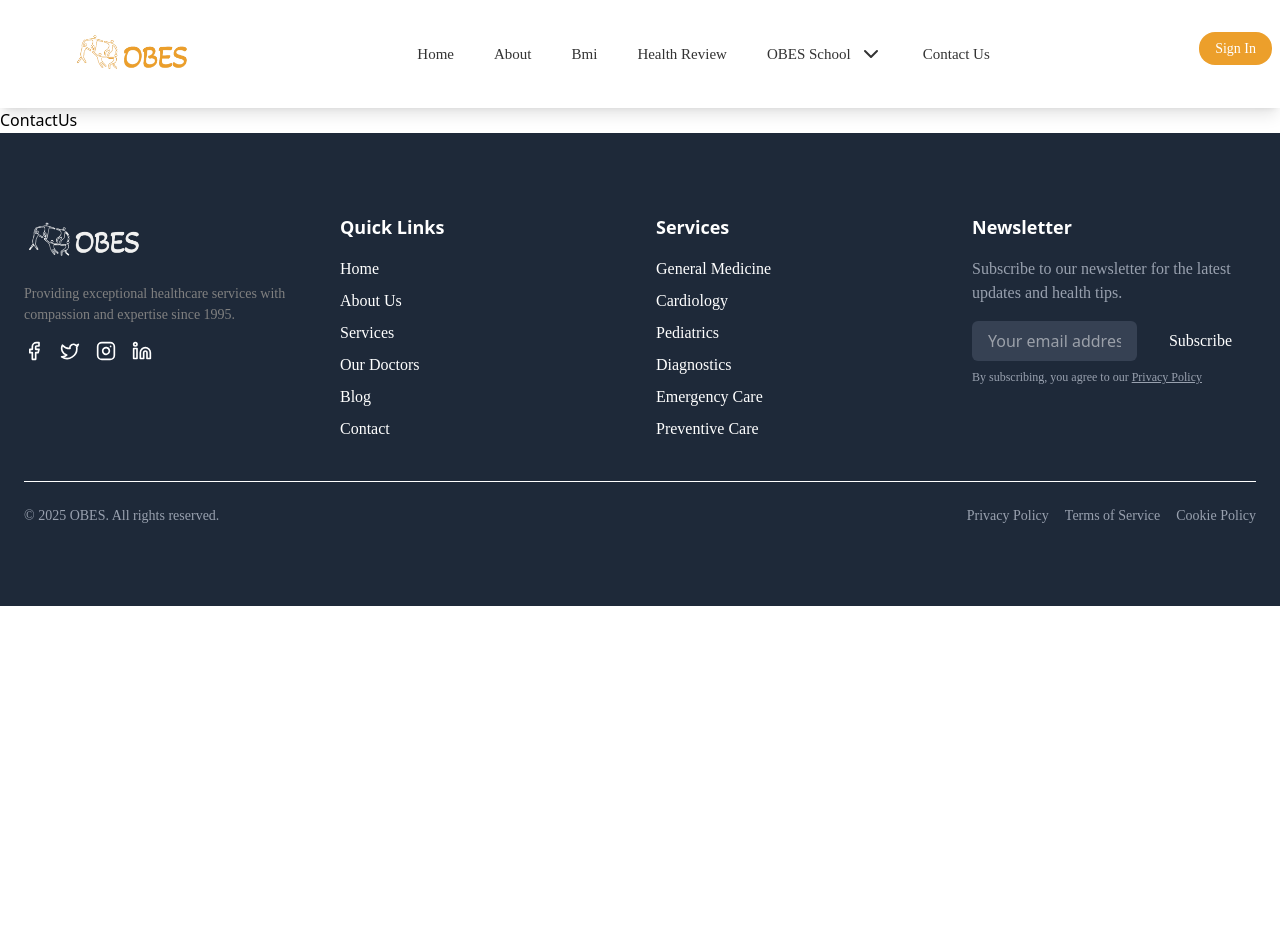
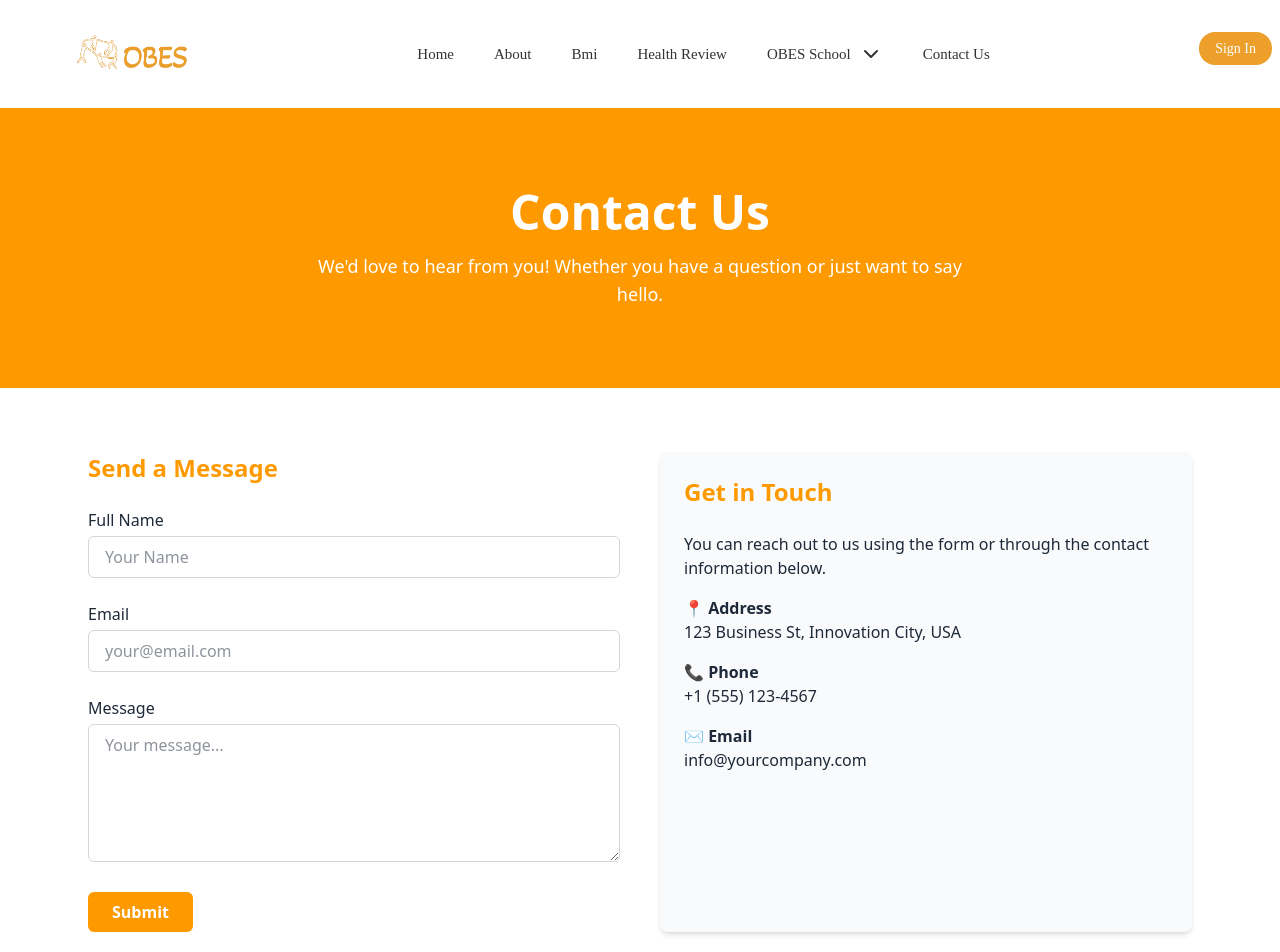
Before and after one commit to MarufaKompass/OBES_user, a React (Vite) app: page /contactUs in a window 1280 px wide. Shown: the top 952 px of the page. Before the commit the page ends 800 px from the top, so only its background shows below. Built offline with nearby package versions, Linux system fonts and the light colour scheme.

Commit message:
contact us

```diff
--- a/src/page/about/About.jsx
+++ b/src/page/about/About.jsx
@@ -1,7 +1,97 @@
 import React from 'react'
 
 export default function About() {
+
+const teamMembers = [
+  {
+    name: 'Alice Johnson',
+    position: 'CEO',
+    image: 'https://randomuser.me/api/portraits/women/44.jpg',
+  },
+  {
+    name: 'Michael Lee',
+    position: 'CTO',
+    image: 'https://randomuser.me/api/portraits/men/46.jpg',
+  },
+  {
+    name: 'Sarah Kim',
+    position: 'Product Manager',
+    image: 'https://randomuser.me/api/portraits/women/48.jpg',
+  },
+  {
+    name: 'David Chen',
+    position: 'Lead Developer',
+    image: 'https://randomuser.me/api/portraits/men/50.jpg',
+  },
+];
+
   return (
-    <div>About</div>
+    <div>
+     <div className="bg-white text-gray-800">
+      {/* Hero Section */}
+      <div className="relative bg-[#FE9A00] text-white py-20 px-6 text-center">
+        <h1 className="text-4xl md:text-5xl font-bold mb-4">About Our Company</h1>
+        <p className="text-lg max-w-2xl mx-auto">
+          We help businesses grow through innovative technology and strategic digital solutions.
+        </p>
+      </div>
+
+      {/* Company Overview */}
+      <section className="py-12 px-6 max-w-6xl mx-auto">
+        <div className="grid md:grid-cols-2 gap-8 items-center">
+          <img
+            src="https://images.unsplash.com/photo-1504384308090-c894fdcc538d?auto=format&fit=crop&w=800&q=80"
+            alt="Company"
+            className="rounded-lg shadow-lg"
+          />
+          <div>
+            <h2 className="text-3xl font-bold mb-4 text-[#FE9A00]">Who We Are</h2>
+            <p className="text-base leading-relaxed mb-4">
+              We are a passionate team of creatives, engineers, and strategists committed to helping brands transform through technology.
+            </p>
+            <p className="text-base leading-relaxed">
+              Our approach is collaborative, transparent, and tailored to each client's unique goals.
+            </p>
+          </div>
+        </div>
+      </section>
+
+      {/* Vision & Mission */}
+      <section className="bg-gray-100 py-12 px-6">
+        <div className="max-w-6xl mx-auto grid md:grid-cols-2 gap-6">
+          <div className="bg-white rounded-lg shadow-md p-6">
+            <h3 className="text-2xl font-semibold mb-2 text-[#FE9A00]">Our Vision</h3>
+            <p>
+              To be a trusted global partner delivering high-impact technology solutions that drive meaningful business growth.
+            </p>
+          </div>
+          <div className="bg-white rounded-lg shadow-md p-6">
+            <h3 className="text-2xl font-semibold mb-2 text-[#FE9A00]">Our Mission</h3>
+            <p>
+              To empower organizations with intelligent software, outstanding service, and a commitment to excellence in every project.
+            </p>
+          </div>
+        </div>
+      </section>
+
+      {/* Team Section */}
+      <section className="py-12 px-6 max-w-6xl mx-auto">
+        <h2 className="text-3xl font-bold text-center text-text-[#FE9A00] mb-8">Meet Our Team</h2>
+        <div className="grid grid-cols-1 sm:grid-cols-2 md:grid-cols-4 gap-8">
+          {teamMembers.map((member, index) => (
+            <div key={index} className="text-center">
+              <img
+                src={member.image}
+                alt={member.name}
+                className="w-32 h-32 rounded-full mx-auto mb-4 object-cover"
+              />
+              <h4 className="text-xl font-semibold">{member.name}</h4>
+              <p className="text-sm text-gray-500">{member.position}</p>
+            </div>
+          ))}
+        </div>
+      </section>
+    </div>
+    </div>
   )
 }
--- a/src/page/contactUs/ContactUs.jsx
+++ b/src/page/contactUs/ContactUs.jsx
@@ -2,6 +2,76 @@ import React from 'react'
 
 export default function ContactUs() {
   return (
-    <div>ContactUs</div>
-  )
-}
+    <div className="bg-white text-gray-800">
+    {/* Header Section */}
+    <div className="relative bg-[#FE9A00] text-white py-20 px-6 text-center">
+      <h1 className="text-4xl md:text-5xl font-bold mb-4">Contact Us</h1>
+      <p className="text-lg max-w-2xl mx-auto">
+        We'd love to hear from you! Whether you have a question or just want to say hello.
+      </p>
+    </div>
+
+    {/* Contact Form and Info Section */}
+    <section className="max-w-6xl mx-auto py-16 px-6 grid md:grid-cols-2 gap-10">
+      {/* Contact Form */}
+      <div>
+        <h2 className="text-2xl font-semibold text-[#FE9A00] mb-6">Send a Message</h2>
+        <form className="space-y-6">
+          <div>
+            <label className="block mb-1 font-medium">Full Name</label>
+            <input
+              type="text"
+              placeholder="Your Name"
+              className="w-full border border-gray-300 rounded-md px-4 py-2 focus:outline-none focus:ring-2 focus:ring-blue-500"
+            />
+          </div>
+          <div>
+            <label className="block mb-1 font-medium">Email</label>
+            <input
+              type="email"
+              placeholder="your@email.com"
+              className="w-full border border-gray-300 rounded-md px-4 py-2 focus:outline-none focus:ring-2 focus:ring-blue-500"
+            />
+          </div>
+          <div>
+            <label className="block mb-1 font-medium">Message</label>
+            <textarea
+              rows="5"
+              placeholder="Your message..."
+              className="w-full border border-gray-300 rounded-md px-4 py-2 focus:outline-none focus:ring-2 focus:ring-blue-500"
+            />
+          </div>
+          <button
+            type="submit"
+            className="bg-[#FE9A00] hover:bg-[#FE9A00] text-white font-semibold px-6 py-2 rounded-md transition"
+          >
+            Submit
+          </button>
+        </form>
+      </div>
+
+      {/* Contact Info */}
+      <div className="bg-gray-50 rounded-lg shadow-md p-6">
+        <h2 className="text-2xl font-semibold text-[#FE9A00] mb-6">Get in Touch</h2>
+        <p className="mb-4">
+          You can reach out to us using the form or through the contact information below.
+        </p>
+        <div className="space-y-4">
+          <div>
+            <h4 className="font-semibold">📍 Address</h4>
+            <p>123 Business St, Innovation City, USA</p>
+          </div>
+          <div>
+            <h4 className="font-semibold">📞 Phone</h4>
+            <p>+1 (555) 123-4567</p>
+          </div>
+          <div>
+            <h4 className="font-semibold">✉️ Email</h4>
+            <p>info@yourcompany.com</p>
+          </div>
+        </div>
+      </div>
+    </section>
+  </div>
+  );
+};
--- a/src/page/healthReview/HealthSummary.jsx
+++ b/src/page/healthReview/HealthSummary.jsx
@@ -4,7 +4,7 @@ export default function HealthSummary({ submitted, setSubmitted, rating }) {
   return (
     <div>
       <div className="bg-white rounded-lg shadow p-6">
-        <div className="mb-4 flex items-center gap-2 text-lg font-semibold text-green-700">
+        <div className="mb-4 flex items-center gap-2 text-lg font-semibold text-green-700" style={{fontFamily:'poppins'}}>
           {/* Award icon */}
           <svg
             className="h-5 w-5 text-green-600"
@@ -21,7 +21,7 @@ export default function HealthSummary({ submitted, setSubmitted, rating }) {
           </svg>
           Health Summary
         </div>
-        <p className="text-sm text-gray-500 mb-6">
+        <p className="text-sm text-gray-500 mb-6" style={{fontFamily:'poppins'}}>
           Your health journey at a glance
         </p>
 
@@ -42,16 +42,16 @@ export default function HealthSummary({ submitted, setSubmitted, rating }) {
                 />
               </svg>
             </div>
-            <h3 className="text-xl font-medium text-green-800">
+            <h3 className="text-xl font-medium text-green-800" style={{fontFamily:'poppins'}}>
               Thank You for Your Review!
             </h3>
-            <p className="text-gray-600">
+            <p className="text-gray-600" style={{fontFamily:'poppins'}}>
               Your feedback helps us improve our healthcare services. We've
               recorded your rating of {rating}/5.
             </p>
             <button
               onClick={() => setSubmitted(false)}
-              className="mt-4 border border-green-300 text-green-700 px-4 py-2 rounded hover:bg-green-50"
+              className="mt-4 border border-green-300 text-green-700 px-4 py-2 rounded hover:bg-green-50" style={{fontFamily:'poppins'}}
             >
               Submit Another Review
             </button>
@@ -60,41 +60,41 @@ export default function HealthSummary({ submitted, setSubmitted, rating }) {
           <div className="space-y-6">
             <div className="grid gap-4 md:grid-cols-2">
               <div className="bg-green-50 p-4 rounded-md">
-                <h3 className="text-green-800 font-medium">Health Score</h3>
+                <h3 className="text-green-800 font-medium" style={{fontFamily:'poppins'}}>Health Score</h3>
                 <div className="flex justify-between items-end mt-2">
-                  <span className="text-3xl font-bold text-green-700">
+                  <span className="text-3xl font-bold text-green-700" style={{fontFamily:'poppins'}}>
                     82/100
                   </span>
-                  <span className="text-sm text-green-600">
+                  <span className="text-sm text-green-600" style={{fontFamily:'poppins'}}>
                     ↑ 4% from last month
                   </span>
                 </div>
               </div>
               <div className="bg-blue-50 p-4 rounded-md">
-                <h3 className="text-blue-800 font-medium">Appointments</h3>
+                <h3 className="text-blue-800 font-medium" style={{fontFamily:'poppins'}}>Appointments</h3>
                 <div className="flex justify-between items-end mt-2">
-                  <span className="text-3xl font-bold text-blue-700">3</span>
-                  <span className="text-sm text-blue-600">Next: April 28</span>
+                  <span className="text-3xl font-bold text-blue-700" style={{fontFamily:'poppins'}}>3</span>
+                  <span className="text-sm text-blue-600" style={{fontFamily:'poppins'}}>Next: April 28</span>
                 </div>
               </div>
             </div>
 
             <div className="bg-gray-50 p-4 rounded-md">
-              <h3 className="text-gray-800 font-medium mb-2">
+              <h3 className="text-gray-800 font-medium mb-2" style={{fontFamily:'poppins'}}>
                 Recent Activity
               </h3>
               <ul className="space-y-2 text-sm">
                 <li className="flex justify-between border-b pb-2 border-gray-200">
-                  <span className="text-gray-600">Annual Physical</span>
-                  <span className="text-gray-500">2 weeks ago</span>
+                  <span className="text-gray-600" style={{fontFamily:'poppins'}}>Annual Physical</span>
+                  <span className="text-gray-500" style={{fontFamily:'poppins'}}>2 weeks ago</span>
                 </li>
                 <li className="flex justify-between border-b pb-2 border-gray-200">
-                  <span className="text-gray-600">Dental Checkup</span>
-                  <span className="text-gray-500">1 month ago</span>
+                  <span className="text-gray-600" style={{fontFamily:'poppins'}}>Dental Checkup</span>
+                  <span className="text-gray-500" style={{fontFamily:'poppins'}}>1 month ago</span>
                 </li>
                 <li className="flex justify-between">
-                  <span className="text-gray-600">Vaccination</span>
-                  <span className="text-gray-500">3 months ago</span>
+                  <span className="text-gray-600" style={{fontFamily:'poppins'}}>Vaccination</span>
+                  <span className="text-gray-500" style={{fontFamily:'poppins'}}>3 months ago</span>
                 </li>
               </ul>
             </div>
```
